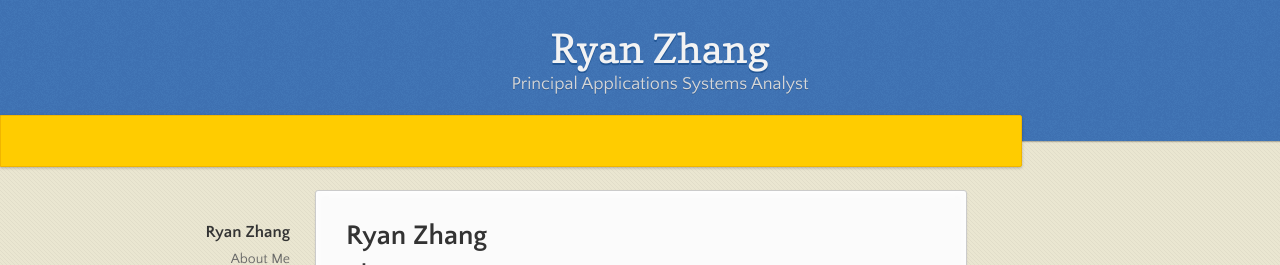
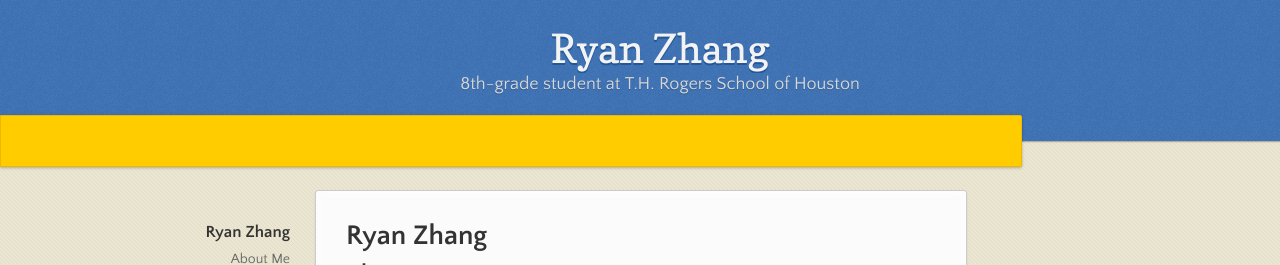
Before and after one commit to RChenZhang/rchenzhang.github.io, a Jekyll site: the page built from index.md, in a window 1280 px wide. Shown: the top 265 px of the page. Built offline with Jekyll 4.4.1, drawn with Linux system fonts in a browser that asks for light colours; our own code applies the rules of GitHub Pages for plain Markdown files.

Commit message:
Update _config.yml

```diff
--- a/_config.yml
+++ b/_config.yml
@@ -1,5 +1,5 @@
-title: Yuzhuo Su
-description: Principal Applications Systems Analyst
+title: Ryan Chen Zhang
+description: 8th-grade student at T.H. Rogers School of Houston
 #show_downloads: true
 google_analytics:
 theme: jekyll-theme-leap-day
```
